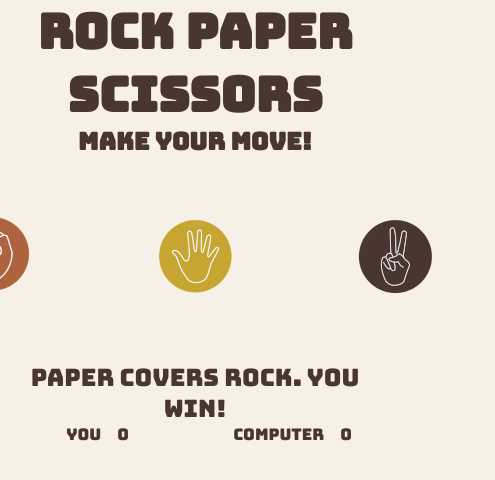
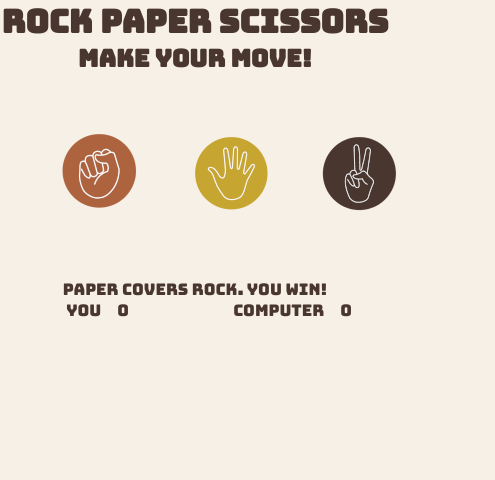
Before and after one commit to MaryAnneLee/Rock-Paper-Scissors, a plain HTML site: page index.html in a window 390 px wide. Shown: the whole page, 495 px wide, since content can reach past the window. Drawn offline with Linux system fonts and the light colour scheme.

Commit message:
Add media queries to css

```diff
--- a/assets/css/style.css
+++ b/assets/css/style.css
@@ -80,3 +80,24 @@ h3 {
 .result-winner {
     transform: scale(1.5);
 }
+
+/* Media queries*/
+
+@media screen and (max-width: 620px) {
+    h1 {
+        font-size: 200%;
+    }
+    }
+
+@media screen and (max-width: 560px) {
+        h1 {
+            font-size: 200%;
+        }
+        .result {
+            font-size: 100%;
+        }
+        .choice {
+            max-width: 33%;
+            height: auto;
+        }
+    }
```
